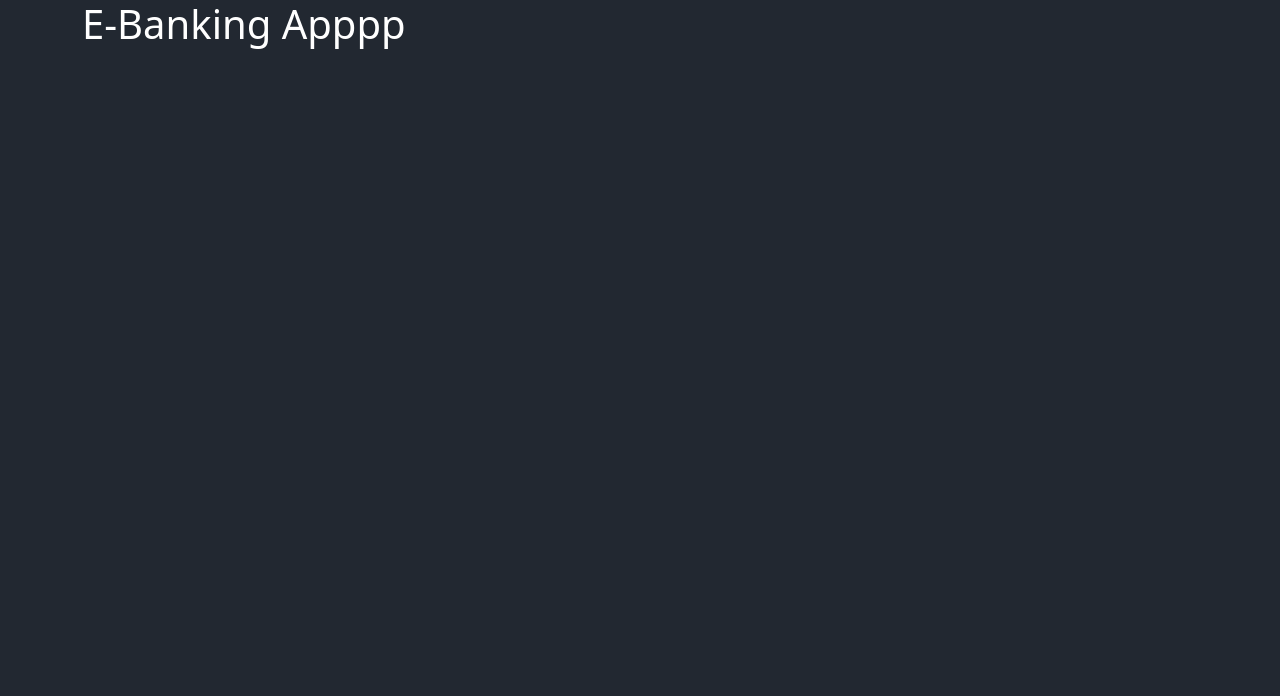
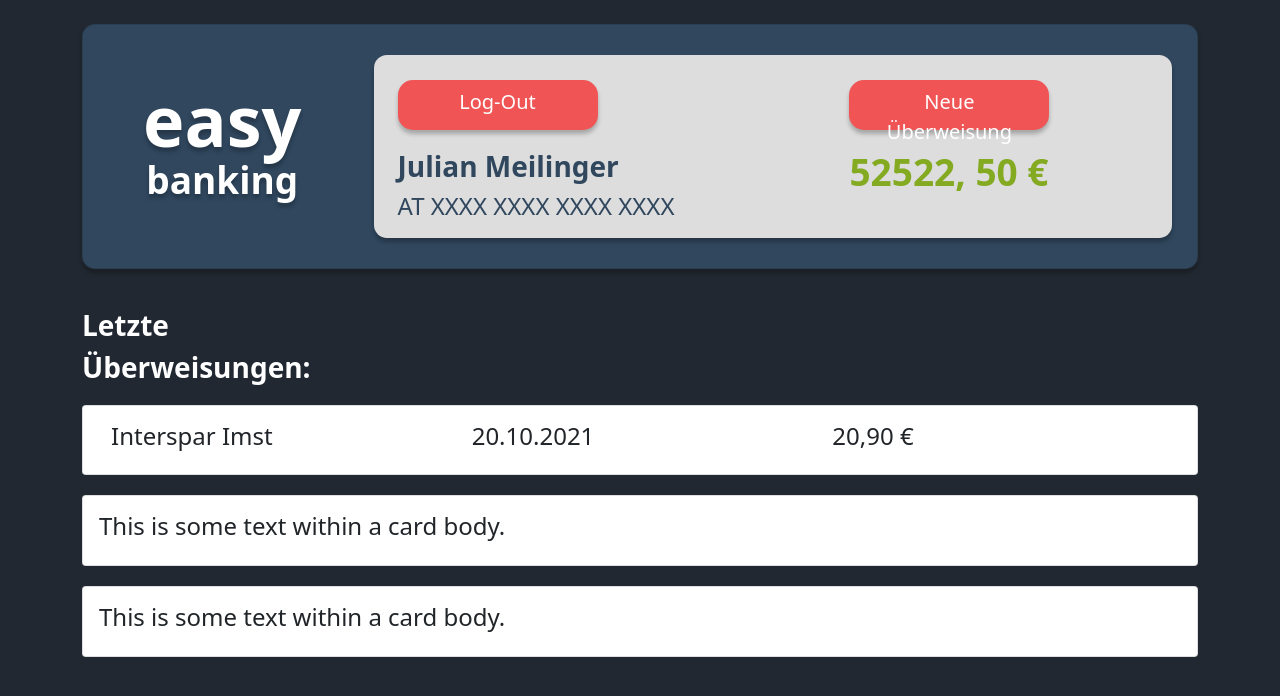
Before and after one commit to meilinger7/E-BankingApp_Xia-Meilinger, a PHP site: page / in a window 1280 px wide. Shown: the top 696 px of the page. Run offline with PHP 8.4, Linux system fonts and the light colour scheme.

Commit message:
index done commit

```diff
--- a/src/css/style.css
+++ b/src/css/style.css
@@ -2,6 +2,71 @@ body {
     background-color: #222831 !important;
 }
 
+#headerCard {
+    margin-top: 3vh;
+    background: #30475E;
+    box-shadow: 0px 4px 4px rgba(0, 0, 0, 0.25);
+    border-radius: 13px;
+    padding-bottom: 30px;
+}
+
 h1 {
+    font-weight: bold !important;
+    font-size: 70px !important;
+    line-height: 60px !important;
+    text-shadow: 0px 4px 4px rgba(0, 0, 0, 0.25);
+}
+
+h2 {
+    font-weight: bold !important;
+    font-size: 37px !important;
+    text-shadow: 0px 4px 4px rgba(0, 0, 0, 0.25);
+}
+
+h3 {
+    font-weight: bold !important;
+}
+
+#logoBox {
     color: white;
+    margin-top: 65px;
 }
+
+#userBox {
+    margin-top: 30px;
+    color: #30475E;
+    margin-right: 1vw;
+    background: #DDDDDD;
+    box-shadow: 0px 4px 4px rgba(0, 0, 0, 0.25);
+    border-radius: 13px;
+    padding-bottom: 10px;
+}
+
+#button {
+    width: 200px;
+    height: 50px;
+    font-size: 20px !important;
+    background-color: #F05454 !important;
+    color: white !important;
+    margin-top: 25px !important;
+    box-shadow: 0px 4px 4px rgba(0, 0, 0, 0.25);
+    border-radius: 15px;
+}
+
+#moneySum {
+    color: #83AA21;
+    text-shadow: none;
+}
+
+#userData {
+    margin-top: 20px;
+}
+
+#transactionList {
+    margin-top: 5vh;
+    color: white !important;
+}
+
+.card {
+    margin-top: 20px;
+}
--- a/src/index.php
+++ b/src/index.php
@@ -18,11 +18,83 @@
 <body>
 
     <div class="container">
+        <div class="card" id="headerCard">
+            <div class="container">
+                <div class="row">
+                    <div class="col-md-3 col-sm-12 text-center" id="logoBox">
+                        <h1>easy</h1>
+                        <h2>banking</h2>
+                    </div>
+                    <div class="col-md-9  col-sm-12">
+                        <div id="userBox">
+                            <div class="container">
+                                <div class="row">
 
-        <h1>E-Banking Apppp</h1>
+                                </div>
+                                <div class="row">
+                                    <div class="col-md-7  col-sm-12 ">
+                                        <a  id="button" class="btn" href="login.php" role="button">Log-Out</a>
+
+                                    </div>
+                                    <div class="col-md-5  col-sm-12 ">
+                                        <button  id="button" type="button" class="btn">Neue Überweisung</button>
+
+                                    </div>
+                                </div>
+                                <div class="row" id="userData">
+                                    <div class="col-md-7  col-sm-12 ">
+                                        <h3>Julian Meilinger</h3>
+                                        <h4>AT XXXX XXXX XXXX XXXX</h4>
+                                    </div>
+                                    <div class="col-md-5  col-sm-12 ">
+                                        <h2 id="moneySum">52522, 50 €</h2>
+                                    </div>
+                                </div>
+                            </div>
+                        </div>
+                    </div>
+                </div>
+            </div>
+        </div>
+        <div>
+
+            <div id="transactionList">
+                <h3>Letzte</h3>
+                <h3>Überweisungen:</h3>
+            </div>
 
 
-    </div>
+            <div class="card">
+                <div class="card-body">
+                    <div class="container">
+                        <div class="row">
+                            <div class="col-4">
+                                <h4>Interspar Imst</h4>
+                            </div>
+                            <div class="col-4">
+                                <h4>20.10.2021</h4>
+                            </div>
+                            <div class="col-4">
+                                <h4>20,90 €</h4>
+                            </div>
+                        </div>
+                    </div>
+                </div>
+            </div>
+
+            <div class="card box1">
+                <div class="card-body">
+                    <h4>This is some text within a card body.</h4>
+                </div>
+            </div>
+
+            <div class="card box1">
+                <div class="card-body">
+                    <h4>This is some text within a card body.</h4>
+                </div>
+            </div>
+        </div>
+
 
 
 
```
Also changed, not shown: src/login.php (+31 -0 lines), src/signup.php (+31 -0 lines), src/transfer.php (+31 -0 lines), README.md.
